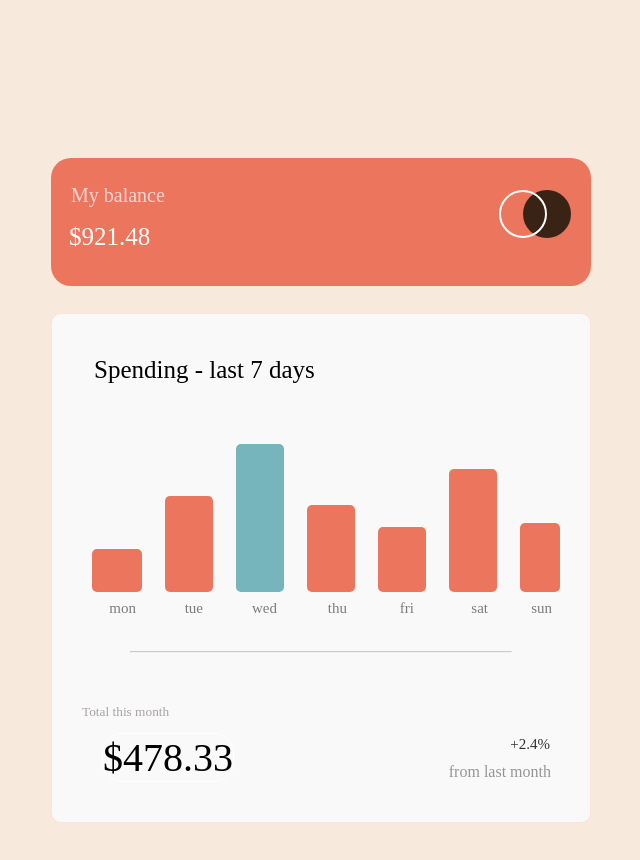
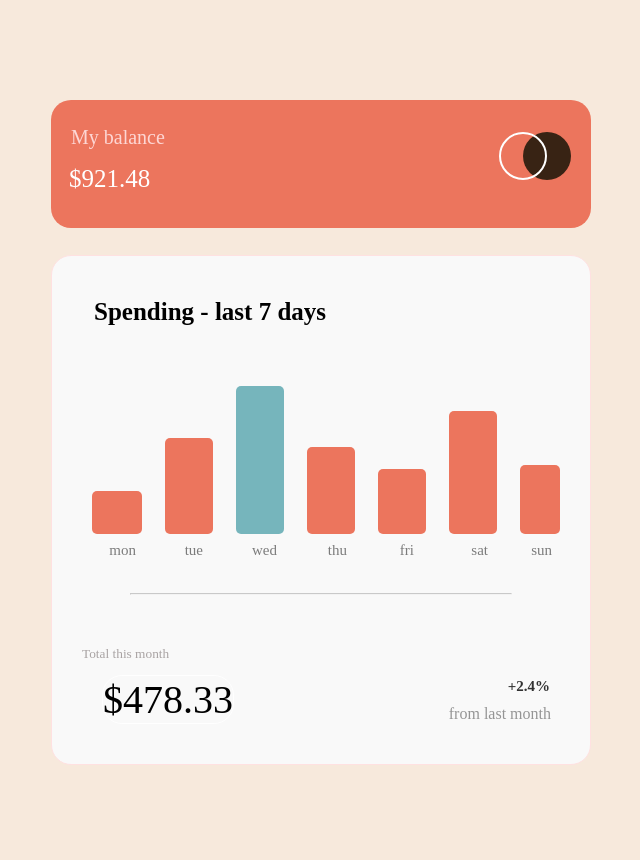
Before and after one commit to motager/Advanced-Task1, a plain HTML site: page html/index.html in a window 1280 px wide. Shown: the whole page, without its empty margins (319-959 px from the left). Drawn offline with Linux system fonts and the light colour scheme; a web font is replaced by a local one.

Commit message:
enw change
Signed-off-by: motager <maltager658@gmail.com>

```diff
--- a/css/style.css
+++ b/css/style.css
@@ -3,6 +3,8 @@ body {
     background-color: #F7E9DC;
 
 }
+
+
 
 .div_all {
 
@@ -18,7 +20,7 @@ body {
     background-color: #EC755D;
     width: 540px;
     height: 128px;
-    margin: 158px auto 27px;
+    margin: auto auto 27px ;
     padding: 20px 31px 20px 0px;
     box-sizing: border-box;
     position: relative;
@@ -68,12 +70,12 @@ svg {
 
 
 
-    margin: auto;
+    margin: auto ;
     border: 1px solid #ffe1e1;
     background-color: #f9f9f9;
     height: 510px;
     width: 540px;
-    border-radius: 10px;
+    border-radius: 20px;
     padding: 42px 30px 56px 30px;
     box-sizing: border-box;
     position: relative;
@@ -84,7 +86,8 @@ svg {
     font-size: 25px;
     font-family: myFirstFont;
     font-weight: 100;
-    margin: 10px 12px;
+    margin: 10px 12px;font-weight: 600;
+
 
 
 }
@@ -308,6 +311,7 @@ hr {
     font-size: 15px;
     font-family: "myFirstFont";
     opacity: .8;
+    font-weight: 700;
 
 }
 
```
Also changed, not shown: html/index2.html (+6 -0 lines).
